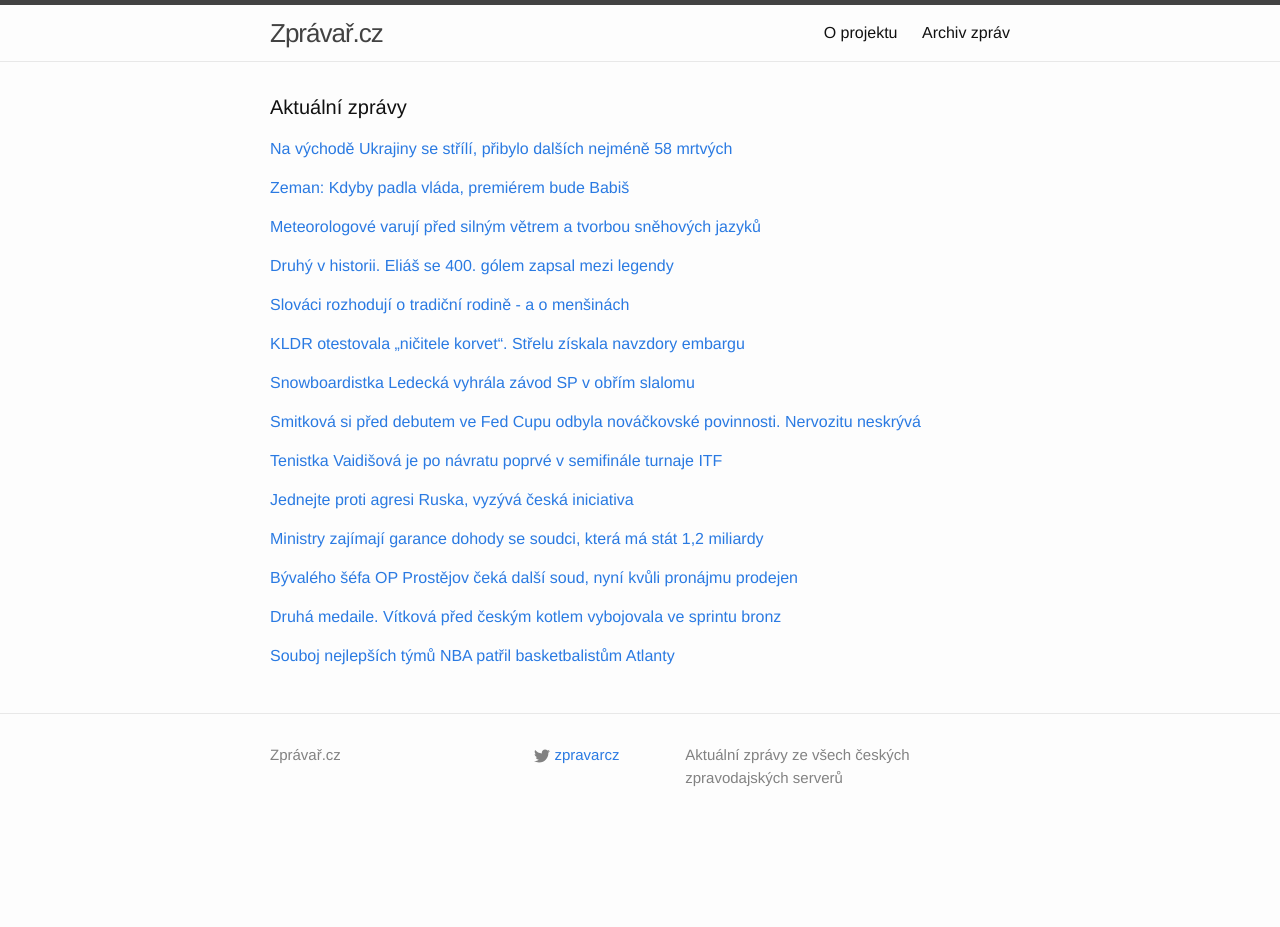
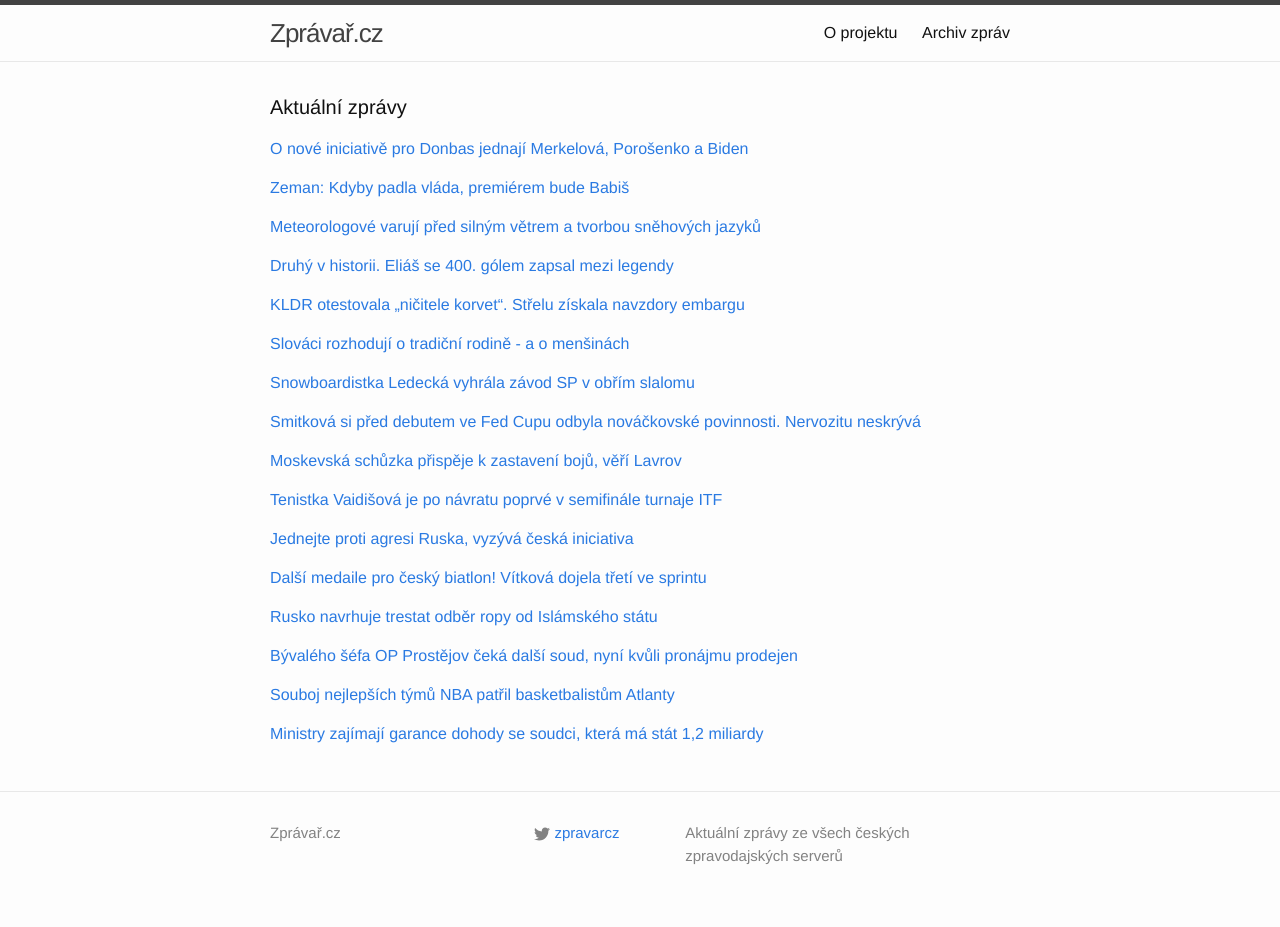
Before and after one commit to adliska/zpravar, a Jekyll site: the page built from index.html, in a window 1280 px wide. Built offline with Jekyll 4.4.1, drawn with Linux system fonts in a browser that asks for light colours; before the commit the page ends 900 px from its top, so only the background shows below that.

Commit message:
zpravar news update

```diff
--- a/index.html
+++ b/index.html
@@ -5,9 +5,11 @@ layout: default
 <div class="home">
     <h1 class="page-heading">Aktuální zprávy</h1>
 
-<p><a href="javascript:;" onclick="toggle_visibility('zpravy0')">Na východě Ukrajiny se střílí, přibylo dalších nejméně 58 mrtvých</a></p>
+<p><a href="javascript:;" onclick="toggle_visibility('zpravy0')">O nové iniciativě pro Donbas jednají Merkelová, Porošenko a Biden</a></p>
 <div id="zpravy0" style="display:none">
 <ul>
+<li><a href=http://www.ceskenoviny.cz/zpravy/zpravy/o-nove-iniciative-pro-donbas-jednaji-merkelova-porosenko-a-biden/1178548>O nové iniciativě pro Donbas jednají Merkelová, Porošenko a Biden - www.ceskenoviny.cz</a></li>
+<li><a href=http://www.rozhlas.cz/_zprava/nemecka-kanclerka-je-proti-vojenskemu-reseni-na-ukrajine-dava-prednost-diplomacii--1452936>Německá kancléřka je proti vojenskému řešení na Ukrajině, dává přednost diplomacii - www.rozhlas.cz</a></li>
 <li><a href=http://www.ceskenoviny.cz/zpravy/zpravy/na-vychode-ukrajiny-se-strili-pribylo-dalsich-nejmene-58-mrtvych/1178528>Na východě Ukrajiny se střílí, přibylo dalších nejméně 58 mrtvých - www.ceskenoviny.cz</a></li>
 <li><a href=http://www.ceskenoviny.cz/zpravy/zpravy/navrh-s-merkelovou-je-podle-hollandea-posledni-nadeji-pred-valkou/1178534>Návrh s Merkelovou je podle Hollandea poslední nadějí před válkou - www.ceskenoviny.cz</a></li>
 <li><a href=http://www.tyden.cz/rubriky/zahranici/evropa/merkelova-o-vysledku-dohody-pochybuje-hollande-se-boji-valky_332701.html>Merkelová o výsledku dohody pochybuje. Hollande se bojí války - www.tyden.cz</a></li>
@@ -69,8 +71,19 @@ layout: default
 <li><a href=http://www.rozhlas.cz/_zprava/elias-pokoril-v-nhl-metu-400-golu-k-vyhre-devils-prispel-i-jagr--1452902>Eliáš pokořil v NHL metu 400 gólů, k výhře Devils přispěl i Jágr - www.rozhlas.cz</a></li>
 <li><a href=http://sport.aktualne.cz/elias-dal-400-gol-v-nhl-k-vyhre-devils-prispel-i-jagr/r~c6ca865eae9011e498be002590604f2e/>Eliáš dal 400. gól v NHL, k výhře Devils přispěl i Jágr - sport.aktualne.cz</a></li>
 </ul>
-</div><p><a href="javascript:;" onclick="toggle_visibility('zpravy4')">Slováci rozhodují o tradiční rodině - a o menšinách</a></p>
+</div><p><a href="javascript:;" onclick="toggle_visibility('zpravy4')">KLDR otestovala „ničitele korvet“. Střelu získala navzdory embargu</a></p>
 <div id="zpravy4" style="display:none">
+<ul>
+<li><a href=http://zpravy.idnes.cz/severni-korea-odpaleni-rakety-ch-35-drt-/zahranicni.aspx?c=A150207_102442_zahranicni_jw>KLDR otestovala „ničitele korvet“. Střelu získala navzdory embargu - zpravy.idnes.cz</a></li>
+<li><a href=http://www.tyden.cz/rubriky/zahranici/asie-a-oceanie/kim-zase-ukazuje-svaly-vystrelil-protilodni-raketu_332696.html>Kim zase ukazuje svaly. Vystřelil protilodní raketu - www.tyden.cz</a></li>
+<li><a href=http://www.ceskatelevize.cz/ct24/svet/300867-kldr-cvicne-odpalila-novou-strelu-urcenou-k-niceni-plavidel/>KLDR cvičně odpálila novou střelu určenou k ničení plavidel - www.ceskatelevize.cz</a></li>
+<li><a href=http://www.lidovky.cz/kldr-cvicne-odpalila-novou-strelu-urcenou-k-niceni-plavidel-pqs-/zpravy-svet.aspx?c=A150207_080549_ln_zahranici_mct>KLDR cvičně odpálila novou střelu určenou k ničení plavidel   - www.lidovky.cz</a></li>
+<li><a href=http://www.ceskenoviny.cz/zpravy/zpravy/kldr-cvicne-odpalila-novou-strelu-urcenou-k-niceni-plavidel/1178459>KLDR cvičně odpálila novou střelu určenou k ničení plavidel - www.ceskenoviny.cz</a></li>
+<li><a href=http://www.novinky.cz/zahranicni/svet/361034-severni-korea-otestovala-novou-strelu-urcenou-k-niceni-lodi.html>Severní Korea otestovala novou střelu určenou k ničení lodí - www.novinky.cz</a></li>
+<li><a href=http://www.rozhlas.cz/_zprava/kldr-cvicne-odpalila-novou-rizenou-strelu-urcenou-k-niceni-plavidel--1452901>KLDR cvičně odpálila novou řízenou střelu určenou k ničení plavidel - www.rozhlas.cz</a></li>
+</ul>
+</div><p><a href="javascript:;" onclick="toggle_visibility('zpravy5')">Slováci rozhodují o tradiční rodině - a o menšinách</a></p>
+<div id="zpravy5" style="display:none">
 <ul>
 <li><a href=http://www.tyden.cz/rubriky/zahranici/evropa/slovaci-rozhoduji-o-tradicni-rodine-a-o-mensinach_332692.html>Slováci rozhodují o tradiční rodině - a o menšinách - www.tyden.cz</a></li>
 <li><a href=http://zpravy.idnes.cz/slovensko-referendum-o-adopci-deti-homosexualy-f5b-/zahranicni.aspx?c=A150205_143812_zahranicni_aba>Slováci rozhodují o právech homosexuálů na děti a rodinu - zpravy.idnes.cz</a></li>
@@ -79,17 +92,6 @@ layout: default
 <li><a href=http://zpravy.aktualne.cz/zahranici/adopce-homosexualy-referendum-na-slovensku-zacalo/r~bfea0238ae9a11e49bec0025900fea04/>Adopce homosexuály? Referendum na Slovensku začalo - zpravy.aktualne.cz</a></li>
 <li><a href=http://www.novinky.cz/zahranicni/evropa/361030-slovaci-ve-vypjatem-referendu-rozhodnou-o-gayich-a-eutanazii.html>Slováci ve vypjatém referendu rozhodnou o gayích a eutanazii - www.novinky.cz</a></li>
 <li><a href=http://www.ceskatelevize.cz/ct24/svet/300790-slovenske-referendum-o-tradicni-rodine-asi-ztroskota-na-male-ucasti/>Slovenské referendum o tradiční rodině asi ztroskotá na malé účasti - www.ceskatelevize.cz</a></li>
-</ul>
-</div><p><a href="javascript:;" onclick="toggle_visibility('zpravy5')">KLDR otestovala „ničitele korvet“. Střelu získala navzdory embargu</a></p>
-<div id="zpravy5" style="display:none">
-<ul>
-<li><a href=http://zpravy.idnes.cz/severni-korea-odpaleni-rakety-ch-35-drt-/zahranicni.aspx?c=A150207_102442_zahranicni_jw>KLDR otestovala „ničitele korvet“. Střelu získala navzdory embargu - zpravy.idnes.cz</a></li>
-<li><a href=http://www.tyden.cz/rubriky/zahranici/asie-a-oceanie/kim-zase-ukazuje-svaly-vystrelil-protilodni-raketu_332696.html>Kim zase ukazuje svaly. Vystřelil protilodní raketu - www.tyden.cz</a></li>
-<li><a href=http://www.ceskatelevize.cz/ct24/svet/300867-kldr-cvicne-odpalila-novou-strelu-urcenou-k-niceni-plavidel/>KLDR cvičně odpálila novou střelu určenou k ničení plavidel - www.ceskatelevize.cz</a></li>
-<li><a href=http://www.lidovky.cz/kldr-cvicne-odpalila-novou-strelu-urcenou-k-niceni-plavidel-pqs-/zpravy-svet.aspx?c=A150207_080549_ln_zahranici_mct>KLDR cvičně odpálila novou střelu určenou k ničení plavidel   - www.lidovky.cz</a></li>
-<li><a href=http://www.ceskenoviny.cz/zpravy/zpravy/kldr-cvicne-odpalila-novou-strelu-urcenou-k-niceni-plavidel/1178459>KLDR cvičně odpálila novou střelu určenou k ničení plavidel - www.ceskenoviny.cz</a></li>
-<li><a href=http://www.novinky.cz/zahranicni/svet/361034-severni-korea-otestovala-novou-strelu-urcenou-k-niceni-lodi.html>Severní Korea otestovala novou střelu určenou k ničení lodí - www.novinky.cz</a></li>
-<li><a href=http://www.rozhlas.cz/_zprava/kldr-cvicne-odpalila-novou-rizenou-strelu-urcenou-k-niceni-plavidel--1452901>KLDR cvičně odpálila novou řízenou střelu určenou k ničení plavidel - www.rozhlas.cz</a></li>
 </ul>
 </div><p><a href="javascript:;" onclick="toggle_visibility('zpravy6')">Snowboardistka Ledecká vyhrála závod SP v obřím slalomu</a></p>
 <div id="zpravy6" style="display:none">
@@ -110,48 +112,65 @@ layout: default
 <li><a href=http://www.tyden.cz/rubriky/sport/tenis/cesky-jsou-na-kanadu-pliskova-doufam-ze-neznervoznim_332652.html>Češky jsou na Kanadu. Plíšková: Doufám, že neznervózním - www.tyden.cz</a></li>
 <li><a href=http://www.tyden.cz/rubriky/sport/tenis/cesky-jsou-na-kanadu-doufam-ze-neznervoznim-rika-pliskova_332652.html>Češky jsou na Kanadu. Doufám, že neznervózním, říká Plíšková - www.tyden.cz</a></li>
 </ul>
-</div><p><a href="javascript:;" onclick="toggle_visibility('zpravy8')">Tenistka Vaidišová je po návratu poprvé v semifinále turnaje ITF</a></p>
+</div><p><a href="javascript:;" onclick="toggle_visibility('zpravy8')">Moskevská schůzka přispěje k zastavení bojů, věří Lavrov</a></p>
 <div id="zpravy8" style="display:none">
+<ul>
+<li><a href=http://www.ceskatelevize.cz/ct24/svet/300887-moskevska-schuzka-prispeje-k-zastaveni-boju-veri-lavrov/>Moskevská schůzka přispěje k zastavení bojů, věří Lavrov - www.ceskatelevize.cz</a></li>
+<li><a href=http://zpravy.e15.cz/zahranicni/politika/lavrov-chceme-prime-rozhovory-mezi-kyjevem-a-doneckem-1160617>Lavrov: Chceme přímé rozhovory mezi Kyjevem a Doněckem - zpravy.e15.cz</a></li>
+<li><a href=http://zahranicni.ihned.cz/c1-63502560-lavrov-zeme-stredni-a-vychodni-evropy-jsou-s-nami-historicky-spojene>Lavrov: Země střední a východní Evropy jsou s námi historicky spojené - zahranicni.ihned.cz</a></li>
+<li><a href=http://www.ceskenoviny.cz/zpravy/zpravy/rusko-podle-lavrova-chce-stazeni-tezkych-zbrani-z-ukrajiny/1178546>Rusko podle Lavrova chce stažení těžkých zbraní z Ukrajiny - www.ceskenoviny.cz</a></li>
+</ul>
+</div><p><a href="javascript:;" onclick="toggle_visibility('zpravy9')">Tenistka Vaidišová je po návratu poprvé v semifinále turnaje ITF</a></p>
+<div id="zpravy9" style="display:none">
 <ul>
 <li><a href=http://www.sportovninoviny.cz/zpravy/tenistka-vaidisova-je-po-navratu-poprve-v-semifinale-turnaje-itf/1178522>Tenistka Vaidišová je po návratu poprvé v semifinále turnaje ITF - www.sportovninoviny.cz</a></li>
 <li><a href=http://sport.aktualne.cz/vaidisova-je-po-navratu-poprve-v-semifinale-turnaje-itf/r~fde1dddcaeb211e4ab15002590604f2e/>Vaidišová je po návratu poprvé v semifinále turnaje ITF - sport.aktualne.cz</a></li>
 <li><a href=http://sport.idnes.cz/vaidisova-je-po-navratu-poprve-v-semifinale-turnaje-itf-pjr-/tenis.aspx?c=A150207_111249_tenis_par>Vaidišová uspěla šestkrát za sebou a po návratu je poprvé v semifinále - sport.idnes.cz</a></li>
 <li><a href=http://www.denik.cz/tenis/vaidisova-pokracuje-v-uspesnem-comebacku-poprve-si-zahraje-semifinale-20150207.html>Vaidišová pokračuje v comebacku, poprvé si zahraje semifinále ITF - www.denik.cz</a></li>
 </ul>
-</div><p><a href="javascript:;" onclick="toggle_visibility('zpravy9')">Jednejte proti agresi Ruska, vyzývá česká iniciativa</a></p>
-<div id="zpravy9" style="display:none">
+</div><p><a href="javascript:;" onclick="toggle_visibility('zpravy10')">Jednejte proti agresi Ruska, vyzývá česká iniciativa</a></p>
+<div id="zpravy10" style="display:none">
 <ul>
 <li><a href=http://www.tyden.cz/rubriky/domaci/politika/jednejte-proti-agresi-ruska-vyzyva-ceska-iniciativa_332694.html>Jednejte proti agresi Ruska, vyzývá česká iniciativa - www.tyden.cz</a></li>
 <li><a href=http://www.ceskenoviny.cz/zpravy/zpravy/tisice-lidi-vyzyvaji-lidry-statu-nato-k-reakci-na-politiku-ruska/1178500>Tisíce lidí vyzývají lídry států NATO k reakci na politiku Ruska - www.ceskenoviny.cz</a></li>
 <li><a href=http://www.denik.cz/z_domova/tisice-lidi-vyzyvaji-lidry-statu-nato-k-reakci-na-politiku-ruska-20150207.html>Tisíce lidí vyzývají lídry států NATO k reakci na politiku Ruska - www.denik.cz</a></li>
 <li><a href=http://www.novinky.cz/domaci/361038-pres-deset-tisic-lidi-podporilo-ceskou-vyzvu-k-reakci-zapadu-na-politiku-ruska.html>Přes deset tisíc lidí podpořilo českou výzvu k reakci Západu na politiku Ruska  - www.novinky.cz</a></li>
 </ul>
-</div><p><a href="javascript:;" onclick="toggle_visibility('zpravy10')">Ministry zajímají garance dohody se soudci, která má stát 1,2 miliardy</a></p>
-<div id="zpravy10" style="display:none">
+</div><p><a href="javascript:;" onclick="toggle_visibility('zpravy11')">Další medaile pro český biatlon! Vítková dojela třetí ve sprintu</a></p>
+<div id="zpravy11" style="display:none">
+<ul>
+<li><a href=http://www.rozhlas.cz/_zprava/dalsi-medaile-pro-cesky-biatlon-vitkova-dojela-treti-ve-sprintu--1452949>Další medaile pro český biatlon! Vítková dojela třetí ve sprintu - www.rozhlas.cz</a></li>
+<li><a href=http://www.tyden.cz/rubriky/sport/zimni-sporty/vitkova-treti-ke-stribru-ze-stafety-pribyla-druha-medaile_332705.html>Vítková třetí! Ke stříbru ze štafety přibyla druhá medaile - www.tyden.cz</a></li>
+<li><a href=http://www.denik.cz/zimni_sporty/druha-medaile-vitkova-pred-ceskym-kotlem-vybojovala-ve-sprintu-bronz-20150207.html>Druhá medaile. Vítková před českým kotlem vybojovala ve sprintu bronz - www.denik.cz</a></li>
+<li><a href=http://www.sportovninoviny.cz/zpravy/biatlonistka-vitkova-ma-bronz-ze-sprintu-v-novem-meste-na-morave/1178449>Biatlonistka Vítková má bronz ze sprintu v Novém Městě na Moravě - www.sportovninoviny.cz</a></li>
+</ul>
+</div><p><a href="javascript:;" onclick="toggle_visibility('zpravy12')">Rusko navrhuje trestat odběr ropy od Islámského státu</a></p>
+<div id="zpravy12" style="display:none">
+<ul>
+<li><a href=http://zpravy.e15.cz/zahranicni/politika/rusko-navrhuje-trestat-odber-ropy-od-islamskeho-statu-1160612>Rusko navrhuje trestat odběr ropy od Islámského státu - zpravy.e15.cz</a></li>
+<li><a href=http://www.novinky.cz/ekonomika/361047-rusko-vyzyva-k-trestani-nakupu-ropy-od-islamistickych-teroristu.html>Rusko vyzývá k trestání nákupu ropy od islamistických teroristů - www.novinky.cz</a></li>
+<li><a href=http://zpravy.e15.cz/zahranicni/politika/rusko-chce-trestat-odber-ropy-od-islamskeho-statu-1160612>Rusko chce trestat odběr ropy od Islámského státu - zpravy.e15.cz</a></li>
+<li><a href=http://www.ceskenoviny.cz/zpravy/zpravy/navrh-rezoluce-rb-osn-vyzyva-k-trestani-nakupu-ropy-od-teroristu/1178498>Návrh rezoluce RB OSN vyzývá k trestání nákupu ropy od teroristů - www.ceskenoviny.cz</a></li>
+</ul>
+</div><p><a href="javascript:;" onclick="toggle_visibility('zpravy13')">Bývalého šéfa OP Prostějov čeká další soud, nyní kvůli pronájmu prodejen</a></p>
+<div id="zpravy13" style="display:none">
+<ul>
+<li><a href=http://zpravy.e15.cz/domaci/udalosti/byvaleho-sefa-op-prostejov-ceka-dalsi-soud-nyni-kvuli-pronajmu-prodejen-1160597>Bývalého šéfa OP Prostějov čeká další soud, nyní kvůli pronájmu prodejen - zpravy.e15.cz</a></li>
+<li><a href=http://zpravy.aktualne.cz/regiony/olomoucky/byvaly-sef-op-prostejov-tuhy-skonci-opet-pred-soudem/r~01a6b62aaea611e4833a0025900fea04/>Bývalý šéf OP Prostějov Tuhý skončí opět před soudem - zpravy.aktualne.cz</a></li>
+<li><a href=http://www.denik.cz/z_domova/byvaly-sef-op-prostejov-tuhy-pujde-opet-pred-soud-kvuli-pronajmu-prodejen-201502.html>Exšéf OP Prostějov Tuhý půjde před soud kvůli pronájmu prodejen - www.denik.cz</a></li>
+</ul>
+</div><p><a href="javascript:;" onclick="toggle_visibility('zpravy14')">Souboj nejlepších týmů NBA patřil basketbalistům Atlanty</a></p>
+<div id="zpravy14" style="display:none">
+<ul>
+<li><a href=http://sport.aktualne.cz/souboj-nejlepsich-tymu-nba-patril-basketbalistum-atlanty/r~b7ab118aaea311e4a10c0025900fea04/>Souboj nejlepších týmů NBA patřil basketbalistům Atlanty - sport.aktualne.cz</a></li>
+<li><a href=http://sport.idnes.cz/vysledky-basketbalove-nba-dcg-/basket.aspx?c=A150207_092303_sport-basket_par>Souboj lídrů NBA ovládla Atlanta, Cleveland přišel o vítěznou sérii - sport.idnes.cz</a></li>
+<li><a href=http://www.denik.cz/ostatni_sport/bitvu-lidru-v-nba-rezirovala-atlanta-golden-state-jen-marne-dotahovalo-20150207.html>Bitvu lídrů v NBA režírovala Atlanta. Golden State jen marně dotahovalo - www.denik.cz</a></li>
+</ul>
+</div><p><a href="javascript:;" onclick="toggle_visibility('zpravy15')">Ministry zajímají garance dohody se soudci, která má stát 1,2 miliardy</a></p>
+<div id="zpravy15" style="display:none">
 <ul>
 <li><a href=http://zpravy.idnes.cz/platy-soudcu-dohoda-valkova-d1c-/domaci.aspx?c=A150207_113253_domaci_kop>Ministry zajímají garance dohody se soudci, která má stát 1,2 miliardy - zpravy.idnes.cz</a></li>
 <li><a href=http://zpravy.idnes.cz/ministry-zajimaji-garance-dohody-se-soudci-ktera-ma-stat-1-2-miliardy-1px-/domaci.aspx?c=A150207_113253_domaci_kop>Ministry zajímají garance dohody se soudci, která má stát 1,2 miliardy - zpravy.idnes.cz</a></li>
 <li><a href=http://www.rozhlas.cz/_zprava/soudci-a-zalobci-dostanou-doplatek-12-miliardy-vzdaji-se-casti-naroku--1452821>Soudci a žalobci dostanou doplatek 1,2 miliardy, vzdají se části nároků - www.rozhlas.cz</a></li>
 </ul>
-</div><p><a href="javascript:;" onclick="toggle_visibility('zpravy11')">Bývalého šéfa OP Prostějov čeká další soud, nyní kvůli pronájmu prodejen</a></p>
-<div id="zpravy11" style="display:none">
-<ul>
-<li><a href=http://zpravy.e15.cz/domaci/udalosti/byvaleho-sefa-op-prostejov-ceka-dalsi-soud-nyni-kvuli-pronajmu-prodejen-1160597>Bývalého šéfa OP Prostějov čeká další soud, nyní kvůli pronájmu prodejen - zpravy.e15.cz</a></li>
-<li><a href=http://zpravy.aktualne.cz/regiony/olomoucky/byvaly-sef-op-prostejov-tuhy-skonci-opet-pred-soudem/r~01a6b62aaea611e4833a0025900fea04/>Bývalý šéf OP Prostějov Tuhý skončí opět před soudem - zpravy.aktualne.cz</a></li>
-<li><a href=http://www.denik.cz/z_domova/byvaly-sef-op-prostejov-tuhy-pujde-opet-pred-soud-kvuli-pronajmu-prodejen-201502.html>Exšéf OP Prostějov Tuhý půjde před soud kvůli pronájmu prodejen - www.denik.cz</a></li>
-</ul>
-</div><p><a href="javascript:;" onclick="toggle_visibility('zpravy12')">Druhá medaile. Vítková před českým kotlem vybojovala ve sprintu bronz</a></p>
-<div id="zpravy12" style="display:none">
-<ul>
-<li><a href=http://www.denik.cz/zimni_sporty/druha-medaile-vitkova-pred-ceskym-kotlem-vybojovala-ve-sprintu-bronz-20150207.html>Druhá medaile. Vítková před českým kotlem vybojovala ve sprintu bronz - www.denik.cz</a></li>
-<li><a href=http://www.sportovninoviny.cz/zpravy/biatlonistka-vitkova-ma-bronz-ze-sprintu-v-novem-meste-na-morave/1178449>Biatlonistka Vítková má bronz ze sprintu v Novém Městě na Moravě - www.sportovninoviny.cz</a></li>
-<li><a href=http://sport.aktualne.cz/biatlon-sprint-zeny/r~2b038bd0aec211e4b98c002590604f2e/>Medailová žeň pokračuje, Vítková si k svátku nadělila bronz - sport.aktualne.cz</a></li>
-</ul>
-</div><p><a href="javascript:;" onclick="toggle_visibility('zpravy13')">Souboj nejlepších týmů NBA patřil basketbalistům Atlanty</a></p>
-<div id="zpravy13" style="display:none">
-<ul>
-<li><a href=http://sport.aktualne.cz/souboj-nejlepsich-tymu-nba-patril-basketbalistum-atlanty/r~b7ab118aaea311e4a10c0025900fea04/>Souboj nejlepších týmů NBA patřil basketbalistům Atlanty - sport.aktualne.cz</a></li>
-<li><a href=http://sport.idnes.cz/vysledky-basketbalove-nba-dcg-/basket.aspx?c=A150207_092303_sport-basket_par>Souboj lídrů NBA ovládla Atlanta, Cleveland přišel o vítěznou sérii - sport.idnes.cz</a></li>
-<li><a href=http://www.denik.cz/ostatni_sport/bitvu-lidru-v-nba-rezirovala-atlanta-golden-state-jen-marne-dotahovalo-20150207.html>Bitvu lídrů v NBA režírovala Atlanta. Golden State jen marně dotahovalo - www.denik.cz</a></li>
-</ul>
 </div></div>
```
